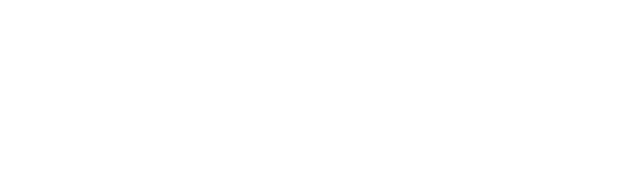
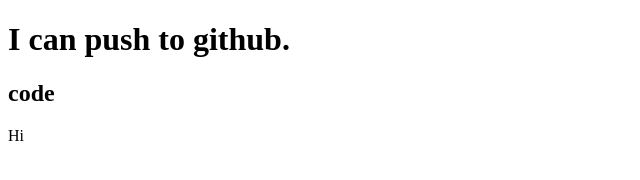
Before and after one commit to SamitRaiyan/My-2ns-R, a plain HTML site: page index.html in a window 1280 px wide. Shown: the whole page, without its empty margins (0-640 px from the left). Drawn offline with Linux system fonts and the light colour scheme.

Commit message:
added header

```diff
--- a/index.html
+++ b/index.html
@@ -7,6 +7,8 @@
     <title>My 2nd Github Repo</title>
 </head>
 <body>
-
+    <h1>I can push to github.</h1>
+    <h2>code</h2>
+    <p>Hi</p>
 </body>
 </html>
```
